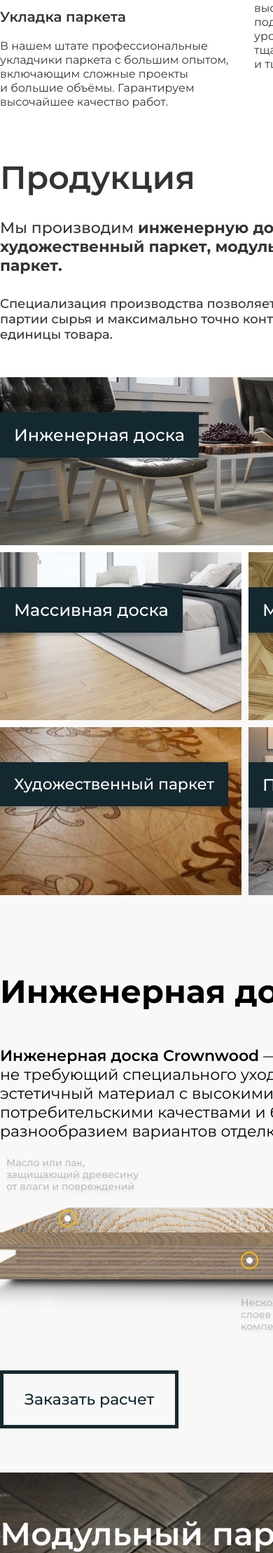
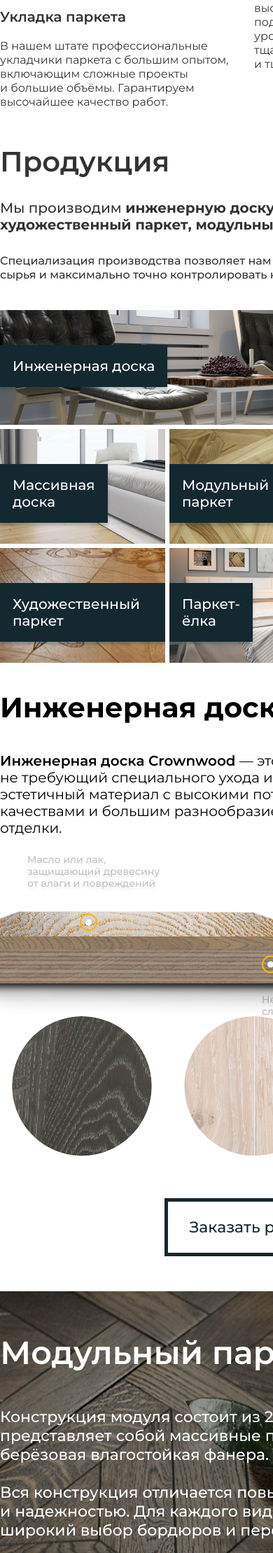
Before and after one commit to swd762/CrownWood, a PHP site: page / in a window 390 px wide. Shown: the part 1717-3936 px from the top of the page at 70% size. Run offline with PHP 8.4, Linux system fonts and the light colour scheme.

Commit message:
some changes

```diff
--- a/index.html
+++ b/index.html
@@ -150,39 +150,46 @@
                 </section>
                 <div class="product-presentation-block__content-tile">
                     <a class="image wide">
-                        <img src="img/products-1.jpg" alt="product category pics" style="width: 700px;height: 240px">
+<!--                        <img src="img/products-1.jpg" alt="product category pics" style="width: 700px;height: 240px">-->
+                        <img src="img/products-1.jpg" alt="product category pics">
                         <div class="product-title-marker">
                             Инженерная доска
                         </div>
                     </a>
                     <a class="image tall">
-                        <img src="img/products-2.jpg" alt="product category pics" style="width: 340px;height: 740px">
+<!--                        <img src="img/products-2.jpg" alt="product category pics" style="width: 340px;height: 740px">-->
+                        <img src="img/products-2.jpg" alt="product category pics">
                         <div class="product-title-marker">
                             Стеновые панели
                         </div>
                     </a>
                     <a class="image">
-                        <img src="img/products-3.jpg" alt="product category pics" style="width: 345px;height: 240px">
+<!--                        <img src="img/products-3.jpg" alt="product category pics" style="width: 345px;height: 240px">-->
+                        <img src="img/products-3.jpg" alt="product category pics">
                         <div class="product-title-marker">
-                            Массивная доска
+                            Массивная<br> доска
                         </div>
                     </a>
                     <a class="image">
-                        <img src="img/products-4.jpg" alt="product category pics" style="width: 345px;height: 240px">
+<!--                        <img src="img/products-4.jpg" alt="product category pics" style="width: 345px;height: 240px">-->
+                        <img src="img/products-4.jpg" alt="product category pics">
                         <div class="product-title-marker">
-                            Модульный паркет
+                            Модульный<br> паркет
                         </div>
                     </a>
                     <a class="image">
-                        <img src="img/products-5.jpg" alt="product category pics" style="width: 345px;height: 240px">
-                        <div class="product-title-marker"  style="font-size: 22px;line-height: 27px">
+<!--                        <img src="img/products-5.jpg" alt="product category pics" style="width: 345px;height: 240px">-->
+                        <img src="img/products-5.jpg" alt="product category pics">
+<!--                        <div class="product-title-marker"  style="font-size: 22px;line-height: 27px">-->
+                            <div class="product-title-marker" >
                             Художественный паркет
                         </div>
                     </a>
                     <a class="image">
-                        <img src="img/products-6.jpg" alt="product category pics" style="width: 345px;height: 240px">
+<!--                        <img src="img/products-6.jpg" alt="product category pics" style="width: 345px;height: 240px">-->
+                        <img src="img/products-6.jpg" alt="product category pics">
                         <div class="product-title-marker">
-                            Паркет-ёлка
+                            Паркет-<br>ёлка
                         </div>
                     </a>
                 </div>
@@ -213,20 +220,40 @@
                     </a>
                 </div>
 
-                <a href="#" class="btn btn--light">Заказать расчет</a>
+                <a href="#" class="btn btn--light no-tablet">Заказать расчет</a>
 
-                <div class="circle-big circle-big--upper">
+                <div class="circle-big circle-big--upper no-tablet">
                     <img class="circle-bg" src="img/engineering-board-2.jpg" alt="flooring samples">
                     <a class="dot" href="#"><img src="img/dot.png" alt="yellow dot"></a>
                 </div>
-                <div class="circle-mid circle-mid--upper">
+                <div class="circle-mid circle-mid--upper no-tablet">
                     <img class="circle-bg" src="img/engineering-board-3.jpg" alt="flooring samples">
                     <a class="dot" href="#"><img src="img/dot.png" alt="yellow dot"></a>
                 </div>
-                <div class="circle-small circle-small--upper">
+                <div class="circle-small circle-small--upper no-tablet">
                     <img class="circle-bg" src="img/engineering-board-4.jpg" alt="flooring samples">
                     <a class="dot" href="#"><img src="img/dot.png" alt="yellow dot"></a>
                 </div>
+
+                <div class="samples-block">
+                    <div class="sample-circle">
+                        <div class="sub-circle">
+                            <img src="img/engineering-board-2-tab.jpg" alt="samples pic">
+                        </div>
+                    </div>
+                    <div class="sample-circle">
+                        <div class="sub-circle">
+                            <img src="img/engineering-board-3-tab.jpg" alt="samples pic">
+                        </div>
+                    </div>
+                    <div class="sample-circle">
+                        <div class="sub-circle">
+                            <img src="img/engineering-board-4-tab.jpg" alt="samples pic">
+                        </div>
+                    </div>
+                </div>
+
+                <a href="#" class="btn btn--light tablet-only">Заказать расчет</a>
             </section>
         </div>
     </div>
--- a/styles.css
+++ b/styles.css
@@ -4,6 +4,10 @@
   @media (max-width: 1080px) {
     .tablet-only {
       display: block; } }
+
+@media (max-width: 1080px) {
+  .no-tablet {
+    display: none !important; } }
 
 * {
   box-sizing: border-box; }
@@ -349,7 +353,7 @@ main, footer, header {
   padding: 30px 0 60px 0; }
   @media (max-width: 1080px) {
     .advantages-block__wrapper {
-      padding: 30px 0 40px 0; } }
+      padding: 30px 0 20px 0; } }
 
 .advantages-block__content {
   color: #333333;
@@ -390,6 +394,9 @@ main, footer, header {
 
 .product-presentation-block__wrapper {
   background: url(img/vector14.svg) 50% -110% no-repeat; }
+  @media (max-width: 1080px) {
+    .product-presentation-block__wrapper {
+      background: none; } }
 
 .product-presentation-block__content .product-presentation-block__content-title {
   color: #333333; }
@@ -406,6 +413,18 @@ main, footer, header {
       margin-bottom: 50px;
       font-size: 18px;
       line-height: 22px; }
+  @media (max-width: 1080px) {
+    .product-presentation-block__content .product-presentation-block__content-title h2 {
+      font-size: 40px;
+      line-height: 49px; }
+    .product-presentation-block__content .product-presentation-block__content-title p {
+      margin: 30px 0;
+      font-size: 20px;
+      line-height: 24px; }
+      .product-presentation-block__content .product-presentation-block__content-title p:last-child {
+        margin-bottom: 40px;
+        font-size: 16px;
+        line-height: 20px; } }
 .product-presentation-block__content .product-presentation-block__content-tile {
   display: grid;
   grid-template-columns: 345px 345px 340px;
@@ -427,6 +446,8 @@ main, footer, header {
       top: 50px;
       left: 0;
       box-shadow: 0 4px 4px 0 rgba(20, 40, 47, 0.25); }
+      .product-presentation-block__content .product-presentation-block__content-tile .image .product-title-marker br {
+        display: none; }
     .product-presentation-block__content .product-presentation-block__content-tile .image:hover .product-title-marker {
       background-color: #FFB800;
       color: #14282F;
@@ -443,10 +464,25 @@ main, footer, header {
     grid-column-end: 3;
     grid-row-start: 1;
     grid-row-end: 4; }
+  @media (max-width: 1080px) {
+    .product-presentation-block__content .product-presentation-block__content-tile {
+      grid-template-columns: 236px 236px 233px;
+      grid-template-rows: 164px 164px 164px;
+      grid-gap: 6px; }
+      .product-presentation-block__content .product-presentation-block__content-tile .image .product-title-marker {
+        font-size: 20px;
+        line-height: 24px;
+        padding: 18px 18px; }
+        .product-presentation-block__content .product-presentation-block__content-tile .image .product-title-marker br {
+          display: block; } }
 
 .engineering-board-block__wrapper {
   padding: 110px 0 63px 0;
   background: url(img/vector14.svg) 50% 100% no-repeat; }
+  @media (max-width: 1080px) {
+    .engineering-board-block__wrapper {
+      padding: 40px 0 50px 0;
+      background: none; } }
 
 .engineering-board-block__content {
   display: flex;
@@ -508,6 +544,34 @@ main, footer, header {
         width: 196px;
         top: -146px;
         right: -172px; }
+  .engineering-board-block__content .samples-block {
+    margin: 0 0 60px 0;
+    display: flex;
+    justify-content: center; }
+    .engineering-board-block__content .samples-block .sample-circle {
+      margin: 0 46px 0 0;
+      width: 200px;
+      height: 200px;
+      border-radius: 100px;
+      border: none; }
+      .engineering-board-block__content .samples-block .sample-circle:last-child {
+        margin: 0; }
+      .engineering-board-block__content .samples-block .sample-circle .sub-circle {
+        width: 200px;
+        height: 200px;
+        border-radius: 100px; }
+  @media (max-width: 1080px) {
+    .engineering-board-block__content h2 {
+      font-size: 40px;
+      line-height: 48px; }
+    .engineering-board-block__content p {
+      font-size: 20px;
+      line-height: 24px;
+      margin: 40px 0 100px 0; }
+    .engineering-board-block__content .engineering-board-image {
+      margin-left: 30px; }
+    .engineering-board-block__content .btn {
+      align-self: center; } }
 
 .modular-parquet-block__wrapper {
   height: 1252px;
--- a/styles.scss
+++ b/styles.scss
@@ -13,11 +13,16 @@ $darker: #14282F;
 
 $tablet: 1080px;
 
-// brakepoint ctyles
+// brakepoint styles
 .tablet-only {
   display: none;
   @media (max-width: $tablet){
     display: block;
+  }
+}
+.no-tablet {
+  @media (max-width: $tablet){
+    display: none!important;
   }
 }
 
@@ -461,7 +466,7 @@ main, footer, header {
 .advantages-block__wrapper {
   padding:30px 0 60px 0 ;
   @media (max-width: $tablet) {
-    padding: 30px 0 40px 0;
+    padding: 30px 0 20px 0;
   }
 }
 .advantages-block__content {
@@ -519,6 +524,9 @@ main, footer, header {
 // Product presentation block
 .product-presentation-block__wrapper {
   background: url(img/vector14.svg) 50% -110% no-repeat;
+  @media (max-width: $tablet) {
+    background: none;
+  }
 
 }
 .product-presentation-block__content {
@@ -540,6 +548,22 @@ main, footer, header {
         line-height: 22px;
       }
     }
+    @media (max-width: $tablet) {
+      h2 {
+        font-size: 40px;
+        line-height: 49px;
+      }
+      p {
+        margin: 30px 0;
+        font-size: 20px;
+        line-height: 24px;
+        &:last-child {
+          margin-bottom: 40px;
+          font-size: 16px;
+          line-height: 20px;
+        }
+      }
+    }
   }
 
   .product-presentation-block__content-tile {
@@ -553,6 +577,9 @@ main, footer, header {
       position: relative;
       cursor: pointer;
       .product-title-marker {
+        br {
+          display: none;
+        }
         position: absolute;
         background-color: $darker;
         color: #fff;
@@ -571,7 +598,6 @@ main, footer, header {
           transition: all 1s ease-out;
         }
       }
-
     }
     .image img {
       transition: all 1s ease-out;
@@ -591,13 +617,32 @@ main, footer, header {
       grid-row-start: 1;
       grid-row-end: 4;
     }
+    @media (max-width: $tablet) {
+      grid-template-columns: 236px 236px 233px;
+      grid-template-rows: 164px 164px 164px;
+      grid-gap: 6px;
+      .image {
+        .product-title-marker {
+          br {
+            display: block;
+          }
+          font-size: 20px;
+          line-height: 24px;
+          padding: 18px 18px;
+        }
+      }
+    }
   }
 }
 
 // Engineering board block
 .engineering-board-block__wrapper {
-padding: 110px 0 63px 0;
+  padding: 110px 0 63px 0;
   background: url(img/vector14.svg) 50% 100% no-repeat;
+  @media (max-width: $tablet) {
+    padding: 40px 0 50px 0;
+    background: none;
+  }
 }
 
 .engineering-board-block__content {
@@ -681,6 +726,49 @@ padding: 110px 0 63px 0;
         top: -146px;
         right: -172px;
       }
+    }
+  }
+  .samples-block {
+    margin: 0 0 60px 0;
+    display: flex;
+    justify-content: center;
+    .sample-circle {
+      margin: 0 46px 0 0;
+      width: 200px;
+      height: 200px;
+      border-radius: 100px;
+      border: none;
+      &:last-child {
+        margin: 0;
+      }
+      //display: flex;
+      //justify-content: center;
+      //align-items: center;
+      .sub-circle {
+        width: 200px;
+        height: 200px;
+        border-radius: 100px;
+        //overflow: hidden;
+        //position: relative;
+      }
+    }
+  }
+
+  @media (max-width: $tablet) {
+    h2 {
+      font-size: 40px;
+      line-height: 48px;
+    }
+    p {
+      font-size: 20px;
+      line-height: 24px;
+      margin: 40px 0 100px 0;
+    }
+    .engineering-board-image {
+      margin-left: 30px;
+    }
+    .btn {
+      align-self: center;
     }
   }
 }
```
Also changed, not shown: img/engineering-board-1.png, img/engineering-board-2-tab.jpg (added), img/engineering-board-3-tab.jpg (added), img/engineering-board-4-tab.jpg (added), 1 other file.
